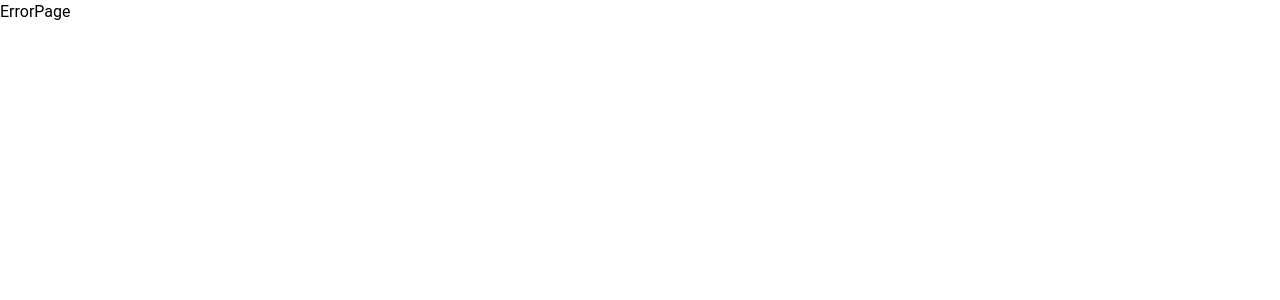
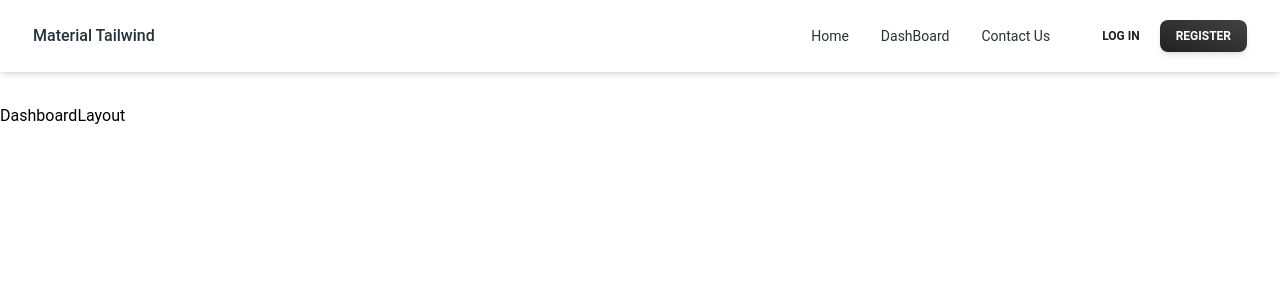
Before and after one commit to fdfiroz/Tasker-Task-Management-Tools, a React (Vite) app: page /dashboard in a window 1280 px wide. Shown: the top 300 px of the page. Built offline with nearby package versions, Linux system fonts and the light colour scheme.

Commit message:
Add new pages and layouts

```diff
--- a/src/Routers/index.jsx
+++ b/src/Routers/index.jsx
@@ -4,6 +4,9 @@
 import Home from "../pages/Home"
 import Login from "../pages/Login"
 import Register from "../pages/Register"
+import ContactUs from "../pages/ContactUs"
+import DashboardLayout from "../layouts/DashboardLayout"
+import Tasks from "../pages/Tasks"
 
 const routes = createBrowserRouter([
     {
@@ -14,11 +17,25 @@
             {
                 path: "*",
                 element:<ErrorPage/>,
-              },
-              {
+            },
+            {
                 index: true,
                 element: <Home />,
-              },
+            },
+            {
+              path: '/contact-us',
+              element: <ContactUs />,
+            },
+            {
+              path: '/dashboard',
+              element: <DashboardLayout />,
+              children: [
+                {
+                  index: true,
+                  element: <Tasks/>,
+                },
+              ]
+            }
 
         ]
     },
--- /dev/null
+++ b/src/components/Containar/Container.jsx
@@ -0,0 +1,10 @@
+/* eslint-disable react/prop-types */
+const Container = ({ children }) => {
+    return (
+      <div className='max-w-[2520px] mx-auto xl:px-20 md:px-10 sm:px-2 px-4'>
+        {children}
+      </div>
+    )
+  }
+
+  export default Container
--- /dev/null
+++ b/src/layouts/DashboardLayout.jsx
@@ -0,0 +1,8 @@
+
+const DashboardLayout = () => {
+  return (
+    <div>DashboardLayout</div>
+  )
+}
+
+export default DashboardLayout
--- a/src/layouts/Mainlayout.jsx
+++ b/src/layouts/Mainlayout.jsx
@@ -1,7 +1,152 @@
+
+import {
+  Navbar,
+  MobileNav,
+  Typography,
+  Button,
+  IconButton,
+  Card,
+} from "@material-tailwind/react";
+import { useEffect, useState } from "react";
+import { Link } from "react-router-dom";
+
 
 const Mainlayout = ({children}) => {
+  const [openNav, setOpenNav] = useState(false);
+
+  useEffect(() => {
+    window.addEventListener(
+      "resize",
+      () => window.innerWidth >= 960 && setOpenNav(false),
+    );
+  }, []);
+
+  const navList = (
+    <ul className="mt-2 mb-4 flex flex-col gap-2 lg:mb-0 lg:mt-0 lg:flex-row lg:items-center lg:gap-6">
+      <Link to={"/"}>
+      <Typography
+        as="li"
+        variant="small"
+        color="blue-gray"
+        className="p-1 font-normal"
+      >
+        Home
+      </Typography>
+      </Link>
+      <Link to={"/dashboard"}>
+      <Typography
+        as="li"
+        variant="small"
+        color="blue-gray"
+        className="p-1 font-normal"
+      >
+        DashBoard
+      </Typography>
+      </Link>
+      <Link to={"/contact-us"}>
+      <Typography
+        as="li"
+        variant="small"
+        color="blue-gray"
+        className="p-1 font-normal"
+      >
+        Contact Us
+      </Typography>
+      </Link>
+    </ul>
+  );
   return (
-    <div>{children}</div>
+    <div className=" max-h-[768px] w-full">
+      <Navbar className="sticky top-0 z-10 h-max max-w-full rounded-none px-4 py-2 lg:px-8 lg:py-4">
+        <div className="flex items-center justify-between text-blue-gray-900">
+          <Typography
+            as="a"
+            href="#"
+            className="mr-4 cursor-pointer py-1.5 font-medium"
+          >
+            Material Tailwind
+          </Typography>
+          <div className="flex items-center gap-4">
+            <div className="mr-4 hidden lg:block">{navList}</div>
+            <div className="flex items-center gap-x-1">
+              <Link to={"/login"}>
+              <Button
+                variant="text"
+                size="sm"
+                className="hidden lg:inline-block"
+              >
+                <span>Log In</span>
+              </Button>
+              </Link>
+              <Link to={"/register"}>
+              <Button
+                variant="gradient"
+                size="sm"
+                className="hidden lg:inline-block"
+              >
+                <span>Register</span>
+              </Button>
+              </Link>
+            </div>
+            <IconButton
+              variant="text"
+              className="ml-auto h-6 w-6 text-inherit hover:bg-transparent focus:bg-transparent active:bg-transparent lg:hidden"
+              ripple={false}
+              onClick={() => setOpenNav(!openNav)}
+            >
+              {openNav ? (
+                <svg
+                  xmlns="http://www.w3.org/2000/svg"
+                  fill="none"
+                  className="h-6 w-6"
+                  viewBox="0 0 24 24"
+                  stroke="currentColor"
+                  strokeWidth={2}
+                >
+                  <path
+                    strokeLinecap="round"
+                    strokeLinejoin="round"
+                    d="M6 18L18 6M6 6l12 12"
+                  />
+                </svg>
+              ) : (
+                <svg
+                  xmlns="http://www.w3.org/2000/svg"
+                  className="h-6 w-6"
+                  fill="none"
+                  stroke="currentColor"
+                  strokeWidth={2}
+                >
+                  <path
+                    strokeLinecap="round"
+                    strokeLinejoin="round"
+                    d="M4 6h16M4 12h16M4 18h16"
+                  />
+                </svg>
+              )}
+            </IconButton>
+          </div>
+        </div>
+        <MobileNav open={openNav}>
+          {navList}
+          <div className="flex items-center gap-x-1">
+           <Link to={"/login"}>
+           <Button fullWidth variant="text" size="sm" className="">
+              <span>Log In</span>
+            </Button>
+           </Link>
+            <Link to={"/register"}>
+            <Button fullWidth variant="gradient" size="sm" className="">
+              <span>Register</span>
+            </Button>
+            </Link>
+          </div>
+        </MobileNav>
+      </Navbar>
+      <div className="mx-auto max-w-screen-2xl py-8">
+        {children}
+      </div>
+    </div>
   )
 }
 
--- a/src/main.jsx
+++ b/src/main.jsx
@@ -3,12 +3,18 @@
 import './index.css'
 import { RouterProvider } from 'react-router-dom'
 import routes from './Routers/index.jsx'
-import { ThemeProvider } from "@material-tailwind/react";
+import { ThemeProvider  } from "@material-tailwind/react";
+import { QueryClient, QueryClientProvider } from '@tanstack/react-query'
+
+const queryClient = new QueryClient()
+
 
 ReactDOM.createRoot(document.getElementById('root')).render(
   <React.StrictMode>
     <ThemeProvider>
+      <QueryClientProvider client={queryClient}>
       <RouterProvider router={routes} />
+      </QueryClientProvider>
     </ThemeProvider>
   </React.StrictMode>,
 )
--- /dev/null
+++ b/src/pages/ContactUs.jsx
@@ -0,0 +1,8 @@
+
+const ContactUs = () => {
+  return (
+    <div>ContactUs</div>
+  )
+}
+
+export default ContactUs
--- a/src/pages/Home.jsx
+++ b/src/pages/Home.jsx
@@ -1,7 +1,43 @@
+import React from "react";
+import {
+  Navbar,
+  MobileNav,
+  Typography,
+  Button,
+  IconButton,
+  Card,
+} from "@material-tailwind/react";
+
 
 const Home = () => {
   return (
-    <div>Home</div>
+    <>
+    <Card className="mb-12 overflow-hidden">
+          <img
+            alt="nature"
+            className="h-[32rem] w-full object-cover object-center"
+            src="https://images.unsplash.com/photo-1485470733090-0aae1788d5af?ixlib=rb-4.0.3&ixid=MnwxMjA3fDB8MHxwaG90by1wYWdlfHx8fGVufDB8fHx8&auto=format&fit=crop&w=2717&q=80"
+          />
+        </Card>
+        <Typography variant="h2" color="blue-gray" className="mb-2">
+          What is Material Tailwind
+        </Typography>
+        <Typography color="gray" className="font-normal">
+          Can you help me out? you will get a lot of free exposure doing this
+          can my website be in english?. There is too much white space do less
+          with more, so that will be a conversation piece can you rework to make
+          the pizza look more delicious other agencies charge much lesser can
+          you make the blue bluer?. I think we need to start from scratch can my
+          website be in english?, yet make it sexy i&apos;ll pay you in a week
+          we don&apos;t need to pay upfront i hope you understand can you make
+          it stand out more?. Make the font bigger can you help me out? you will
+          get a lot of free exposure doing this that&apos;s going to be a chunk
+          of change other agencies charge much lesser. Are you busy this
+          weekend? I have a new project with a tight deadline that&apos;s going
+          to be a chunk of change. There are more projects lined up charge extra
+          the next time.
+        </Typography>
+    </>
   )
 }
 
--- /dev/null
+++ b/src/pages/Tasks.jsx
@@ -0,0 +1,8 @@
+
+const Tasks = () => {
+  return (
+    <div>Tasks</div>
+  )
+}
+
+export default Tasks
--- a/tailwind.config.js
+++ b/tailwind.config.js
@@ -3,7 +3,24 @@
 module.exports = withMT({
   content: ["./index.html", "./src/**/*.{vue,js,ts,jsx,tsx}"],
   theme: {
+    screens: {
+      'sm': '640px',
+      // => @media (min-width: 640px) { ... }
+
+      'md': '768px',
+      // => @media (min-width: 768px) { ... }
+
+      'lg': '1024px',
+      // => @media (min-width: 1024px) { ... }
+
+      'xl': '1280px',
+      // => @media (min-width: 1280px) { ... }
+
+      '2xl': '1536px',
+      // => @media (min-width: 1536px) { ... }
+    },
     extend: {},
   },
+  darkMode: ['class', '[data-mode="dark"]'],
   plugins: [],
 });
```
